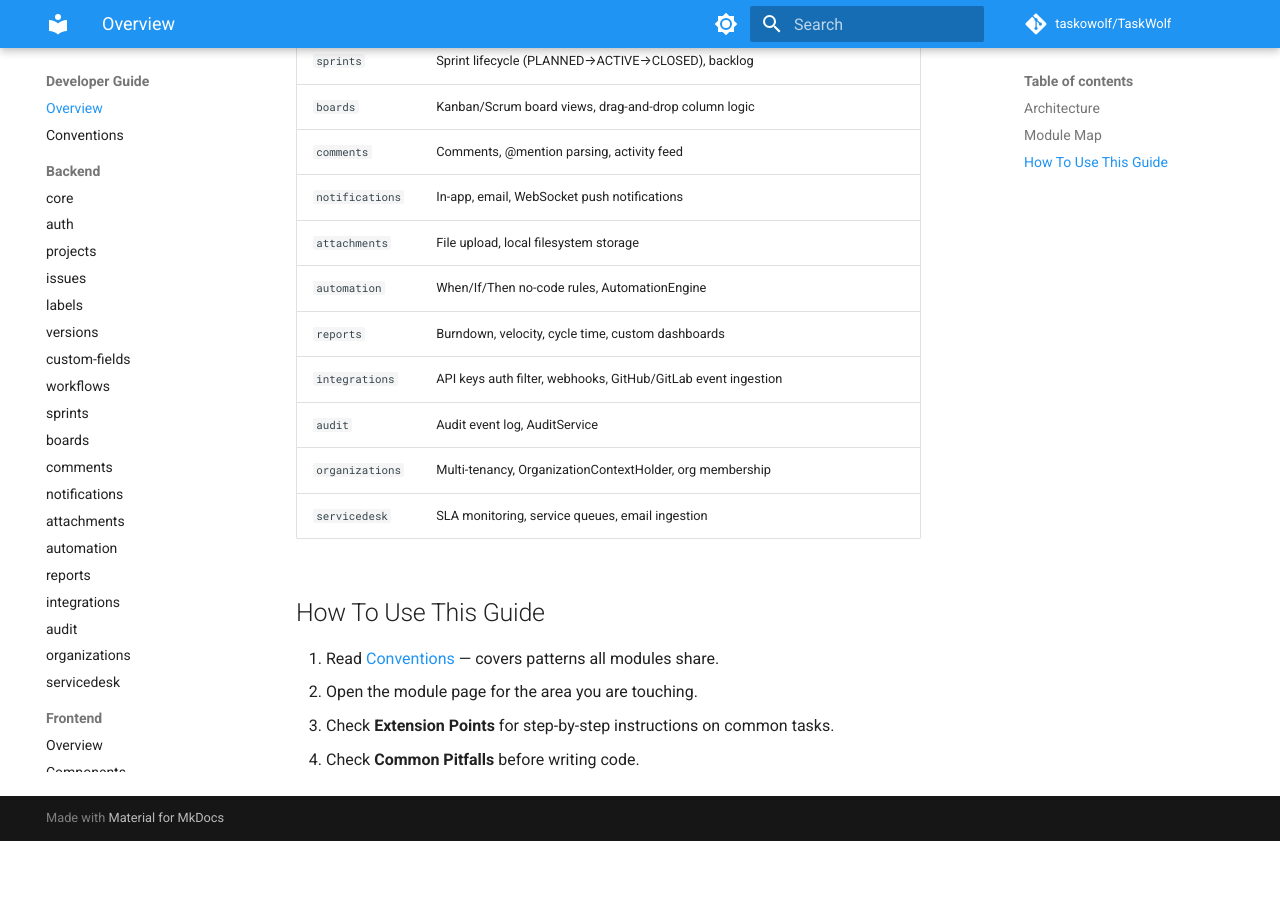
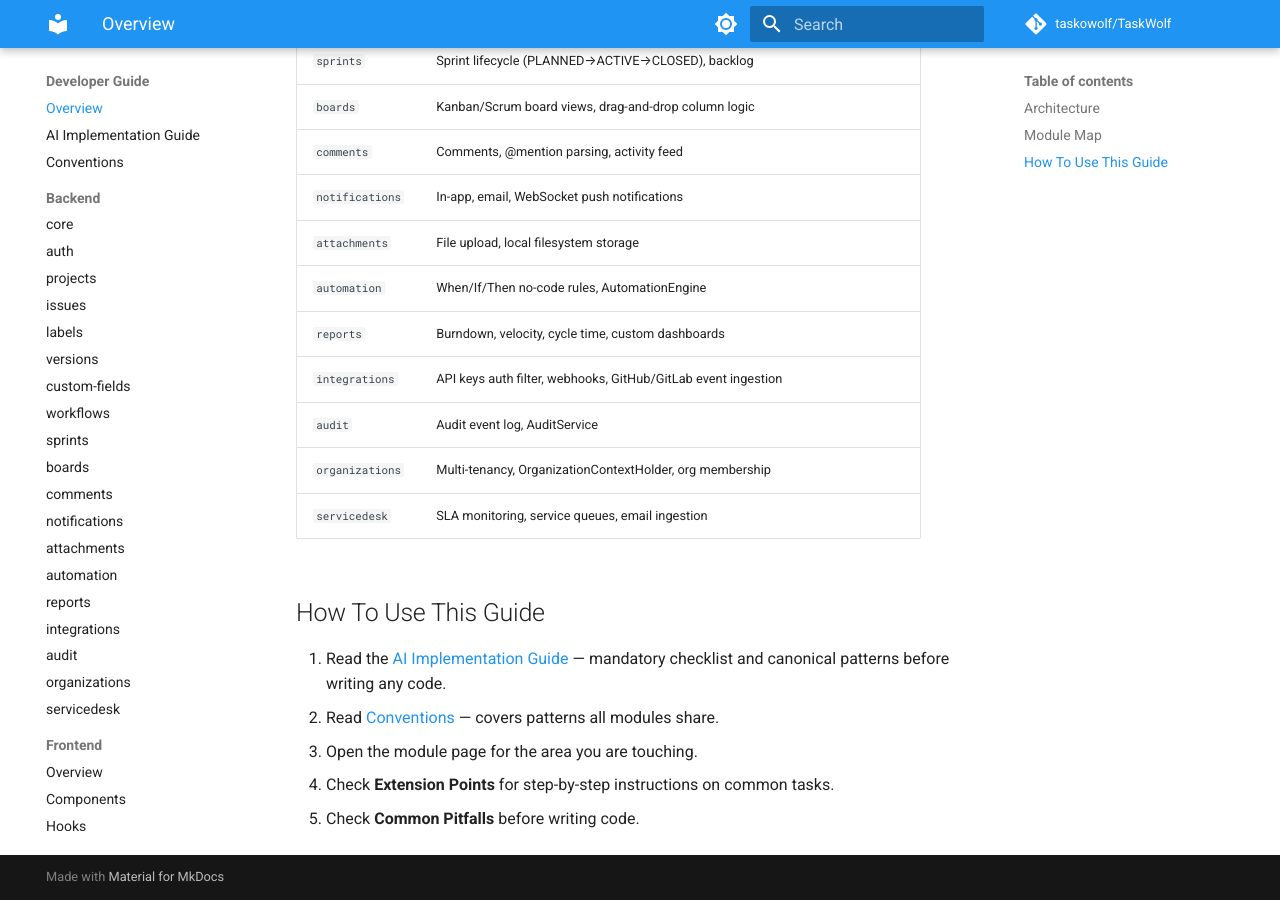
Before and after one commit to WolfTasks/TaskWolf, an MkDocs documentation site: the page built from mkdocs/developer-guide/index.md, in a window 1280 px wide and 900 px high, scrolled down 936 px. Built offline with MkDocs 1.6.1 and Material for MkDocs 9.7.7, drawn with Linux system fonts in a browser that asks for light colours; comment, search, counter and statistics services are not loaded; before the commit the page ends 1777 px from its top, so only the background shows below that.

Commit message:
docs(wiki): wire AI implementation guide nav entry and index link

```diff
--- a/mkdocs.yml
+++ b/mkdocs.yml
@@ -46,6 +46,7 @@ nav:
   - API Reference: api.md
   - Developer Guide:
       - Overview: developer-guide/index.md
+      - AI Implementation Guide: developer-guide/ai-guide.md
       - Conventions: developer-guide/conventions.md
       - Backend:
           - core: developer-guide/backend/core.md
--- a/mkdocs/developer-guide/index.md
+++ b/mkdocs/developer-guide/index.md
@@ -40,7 +40,8 @@ All API paths: `/api/v1/projects/{key}/...` (stateless JWT; project key enables
 
 ## How To Use This Guide
 
-1. Read [Conventions](conventions.md) — covers patterns all modules share.
-2. Open the module page for the area you are touching.
-3. Check **Extension Points** for step-by-step instructions on common tasks.
-4. Check **Common Pitfalls** before writing code.
+1. Read the [AI Implementation Guide](ai-guide.md) — mandatory checklist and canonical patterns before writing any code.
+2. Read [Conventions](conventions.md) — covers patterns all modules share.
+3. Open the module page for the area you are touching.
+4. Check **Extension Points** for step-by-step instructions on common tasks.
+5. Check **Common Pitfalls** before writing code.
```
Also changed, not shown: mkdocs/developer-guide/ai-guide.md (added, +1 -0 lines).
